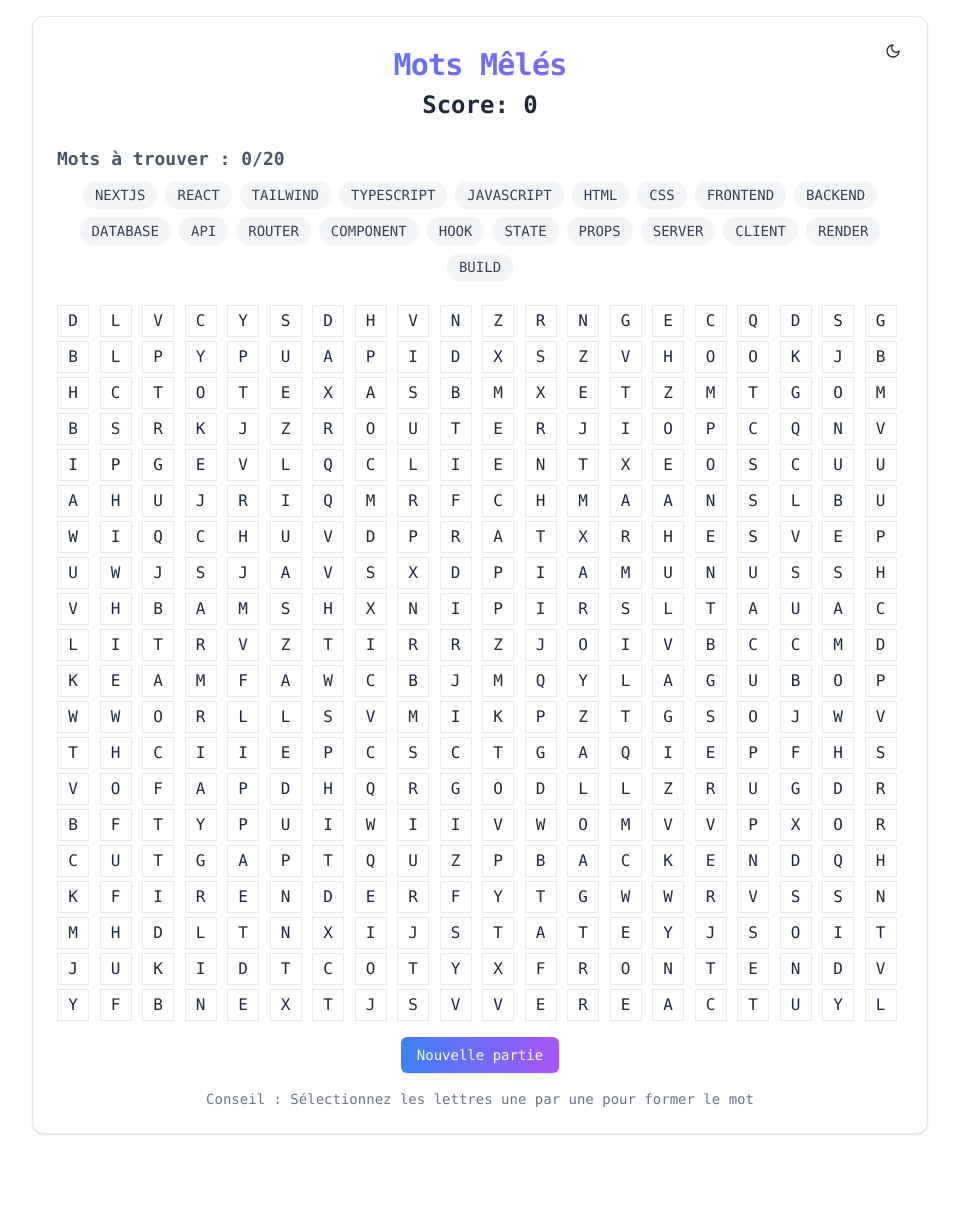
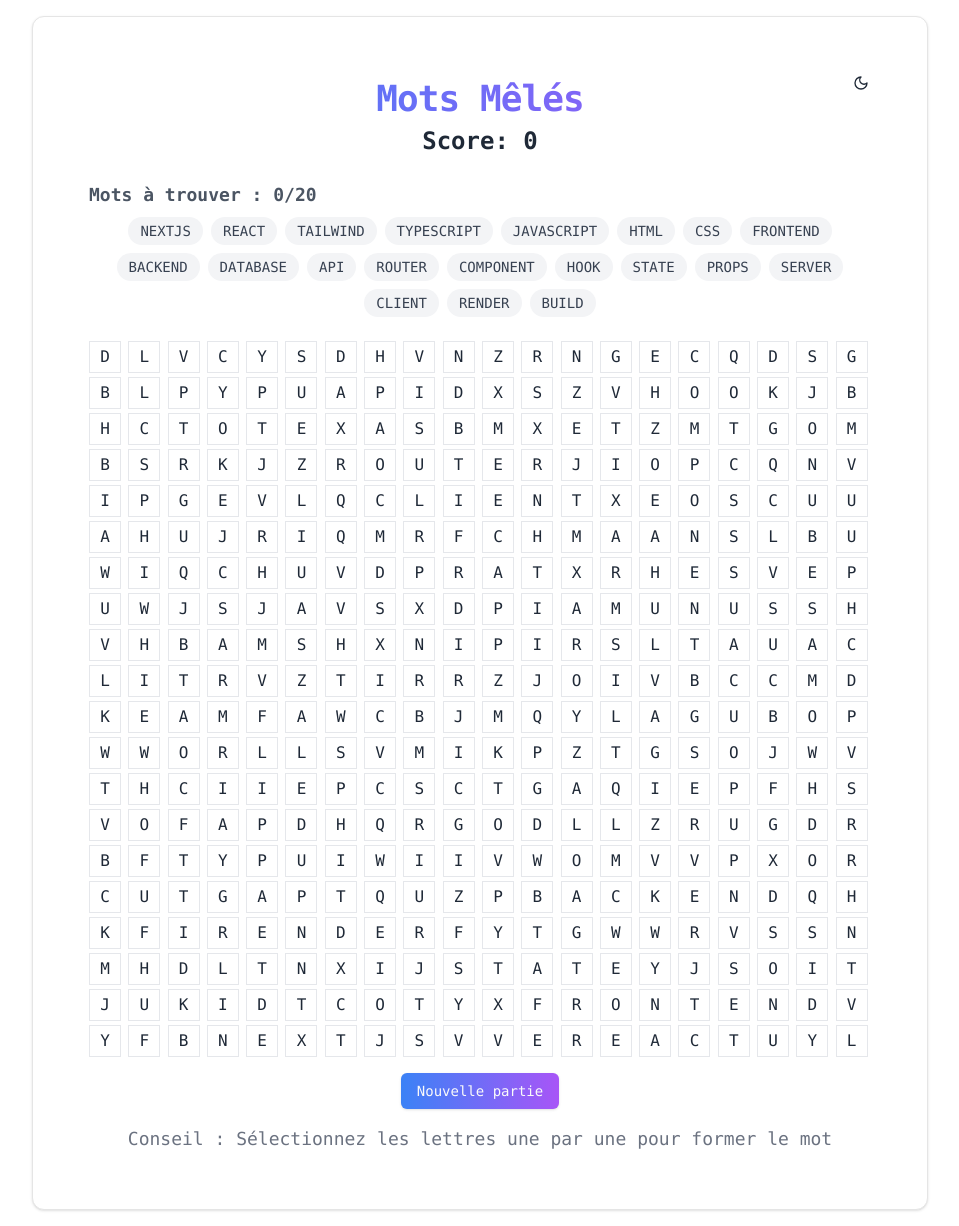
Before and after one commit to Devdiop221/baat_bi, a Next.js app: page / in a window 1280 px wide. Shown: the whole page, without its empty margins (160-1119 px from the left). Before the commit the page ends 1150 px from the top, so only its background shows below. Built offline with nearby package versions, Linux system fonts and the light colour scheme.

Commit message:
add deselect letter logic

```diff
--- a/src/app/components/word-search/WordSearchGame.jsx
+++ b/src/app/components/word-search/WordSearchGame.jsx
@@ -143,9 +143,6 @@ const WordSearchGame = () => {
     return fillEmptyCells(grid);
   };
 
-
-
-
   const areAdjacent = (cell1, cell2) => {
     const [x1, y1] = cell1;
     const [x2, y2] = cell2;
@@ -155,6 +152,16 @@ const WordSearchGame = () => {
   };
 
   const handleCellClick = (x, y) => {
+    const cellIndex = selectedCells.findIndex(
+      ([sx, sy]) => sx === x && sy === y
+    );
+
+    if (cellIndex !== -1) {
+      const newSelectedCells = selectedCells.filter(
+        ([sx, sy]) => !(sx === x && sy === y)
+      );
+      setSelectedCells(newSelectedCells);
+    } else {
       if (selectedCells.length > 0) {
         const lastCell = selectedCells[selectedCells.length - 1];
         if (!areAdjacent(lastCell, [x, y])) {
@@ -162,14 +169,12 @@ const WordSearchGame = () => {
         }
       }
 
-    if (selectedCells.some(([sx, sy]) => sx === x && sy === y)) {
-      return;
-    }
-
       const newSelectedCells = [...selectedCells, [x, y]];
       setSelectedCells(newSelectedCells);
 
-    const selectedWord = newSelectedCells.map(([x, y]) => grid[x][y]).join("");
+      const selectedWord = newSelectedCells
+        .map(([x, y]) => grid[x][y])
+        .join("");
       if (words.includes(selectedWord) && !foundWords.includes(selectedWord)) {
         const wordScore = selectedWord.length * 10;
         setScore((prev) => prev + wordScore);
@@ -180,6 +185,7 @@ const WordSearchGame = () => {
         setTimeout(() => {
           setSelectedCells([]);
         }, 500);
+      }
     }
   };
 
@@ -202,7 +208,7 @@ const WordSearchGame = () => {
 
   return (
     <Card
-      className={`w-full max-w-4xl mx-auto font-mono ${
+      className={`w-full max-w-4xl mx-auto font-mono p-4 sm:p-6 lg:p-8 ${
         theme === "dark" ? "bg-gray-800 text-white" : "bg-white text-gray-800"
       }`}
     >
@@ -219,7 +225,7 @@ const WordSearchGame = () => {
             <Moon className="h-6 w-6" />
           )}
         </Button>
-        <CardTitle className="text-center text-3xl font-bold bg-gradient-to-r from-blue-500 to-purple-500 text-transparent bg-clip-text">
+        <CardTitle className="text-center text-2xl sm:text-3xl lg:text-4xl font-bold bg-gradient-to-r from-blue-500 to-purple-500 text-transparent bg-clip-text">
           Mots Mêlés
         </CardTitle>
         <ScoreDisplay score={score} lastFoundWord={lastFoundWord} />
@@ -240,7 +246,7 @@ const WordSearchGame = () => {
           Nouvelle partie
         </Button>
 
-        <div className="mt-4 text-center text-sm text-gray-500 dark:text-gray-400">
+        <div className="mt-4 text-center text-sm sm:text-base lg:text-lg text-gray-500 dark:text-gray-400">
           Conseil : Sélectionnez les lettres une par une pour former le mot
         </div>
       </CardContent>
```
Lines whose indentation alone changed are shown as unchanged.
